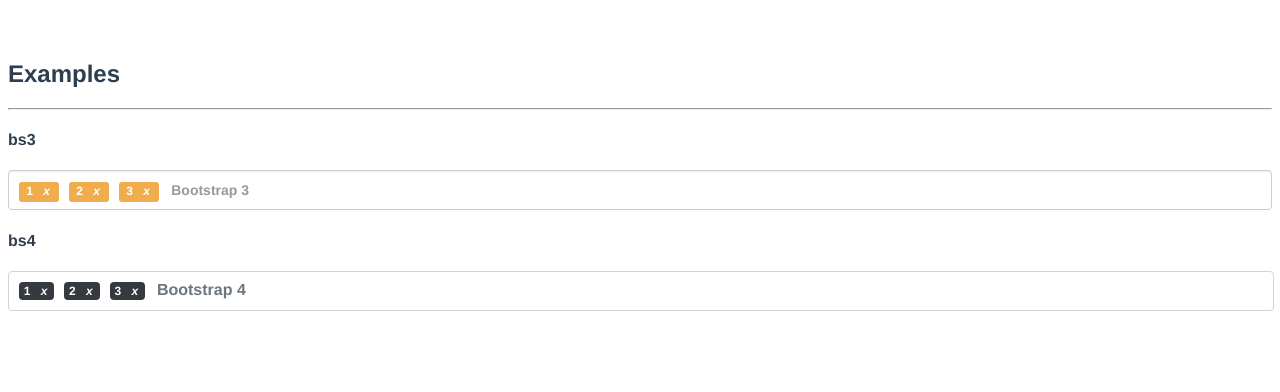
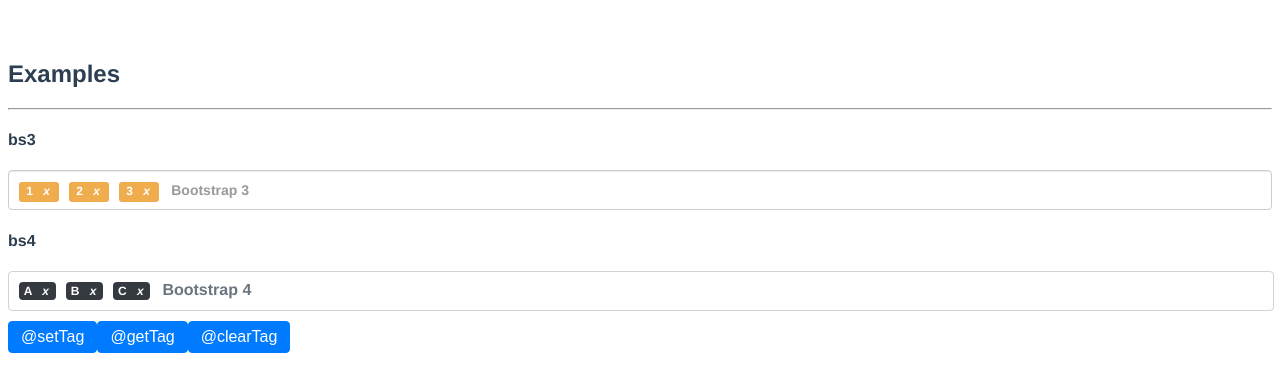
Before and after one commit to gurudin/vue-tags-input, a Vue app: page / in a window 1280 px wide. Shown: the top 392 px of the page. Built offline with nearby package versions, Linux system fonts and the light colour scheme.

Commit message:
fixed 添加getTag、setTag、clearTag方法

```diff
--- a/src/App.vue
+++ b/src/App.vue
@@ -17,8 +17,14 @@
       <tags-input
        :bootstrap="4"
        placeholder="Bootstrap 4"
-       :data-value="[1, 2, 3]"
-       label-style="dark"></tags-input>
+       :data-value="['A', 'B', 'C']"
+       label-style="dark"
+       :callback="bt4call"
+       ref="bs4"></tags-input>
+
+      <button type="button" class="btn btn-primary" @click="setTag">@setTag</button>
+      <button type="button" class="btn btn-primary" @click="getTag">@getTag</button>
+      <button type="button" class="btn btn-primary" @click="clearTag">@clearTag</button>
     </div>
   </div>
 </template>
@@ -28,6 +34,31 @@
 
 export default {
   name: 'App',
+  data() {
+    return {};
+  },
+  methods: {
+    bt4call(tag, inx) {
+      var _this = this;
+      setTimeout(() => {
+        if (tag == 1) {
+          _this.$refs.bs4.removeTag(inx)
+        }
+      }, 1000);
+
+      return true;
+    },
+    setTag() {
+      var tags = ['D', 'E', 'F'];
+      this.$refs.bs4.setTag(tags);
+    },
+    getTag() {
+      console.log(this.$refs.bs4.getTag());
+    },
+    clearTag() {
+      this.$refs.bs4.clearTag();
+    }
+  },
   components: {
     TagsInput
   }
@@ -42,4 +73,28 @@
   color: #2c3e50;
   margin-top: 60px;
 }
+.btn {
+  display: inline-block;
+  font-weight: 400;
+  text-align: center;
+  white-space: nowrap;
+  vertical-align: middle;
+  -webkit-user-select: none;
+  -moz-user-select: none;
+  -ms-user-select: none;
+  user-select: none;
+  border: 1px solid transparent;
+  padding: .375rem .75rem;
+  font-size: 1rem;
+  /* line-height: 1.5; */
+  cursor: pointer;
+  margin-top: 10px;
+  border-radius: .25rem;
+  transition: color .15s ease-in-out,background-color .15s ease-in-out,border-color .15s ease-in-out,box-shadow .15s ease-in-out;
+}
+.btn-primary {
+  color: #fff;
+  background-color: #007bff;
+  border-color: #007bff;
+}
 </style>
--- a/src/TagsInput.vue
+++ b/src/TagsInput.vue
@@ -1,13 +1,15 @@
 <template>
+
   <div :class="bsStyle" @click="blur">
-    <span class="label" :class="'label-' + labelStyle" v-for="(item,inx) in tagsValue">{{item.tag}} <i data-role="remove" @click="remove(inx)"></i></span>
+    <span class="label" :class="'label-' + labelStyle" v-for="(item,inx) in tagsValue">{{item.tag}} <i data-role="remove" @click="removeTag(inx)"></i></span>
     <input type="text" :size="inputSize" :placeholder="placeholder" v-model.trim="currentValue" @keyup="keyAction" ref="tagsinput" />
   </div>
+
 </template>
 
 <script>
 export default {
-  name: 'InputTag',
+  // name: 'InputTag',
   props: {
     bootstrap: {
       type: Number,
@@ -26,7 +28,11 @@
     dataValue: {
       type: null,
       required: false
-    }
+    },
+    callback: {
+      type: null,
+      required: false
+    },
   },
   data() {
     return {
@@ -55,9 +61,6 @@
     blur() {
       this.$refs.tagsinput.focus();
     },
-    remove(inx) {
-      this.tagsValue.splice(inx, 1);
-    },
     keyAction(event) {
       if (this.currentValue == '' && (event.key == 'ArrowLeft' || event.key == 'ArrowRight')) {
         let current = event.target;
@@ -79,13 +82,44 @@
           let tmpArr = arr.split('，');
           tmpArr.forEach(row => {
             if (row != '') {
-              _this.tagsValue.push({ tag: row, loading: false});
+              if (typeof _this.callback == 'function') {
+                let tagLen = _this.tagsValue.length;
+                _this.tagsValue.push({ tag: row, loading: true});
+
+                let res = _this.callback(row, tagLen);
+
+                res == true ? _this.tagsValue[tagLen].loading = false : _this.tagsValue.splice(tagLen, 1);
+              } else {
+                _this.tagsValue.push({ tag: row, loading: false});
+              }
             }
           });
         });
 
         this.currentValue = '';
       }
+    },
+    removeTag(inx) {
+      this.tagsValue.splice(inx, 1);
+    },
+    setTag(tags) {
+      let tagsValue = [];
+      tags.forEach((row, inx) => {
+        tagsValue[inx] = { tag: row, loading: false};
+      });
+
+      this.tagsValue = tagsValue;
+    },
+    getTag() {
+      let tagsValue = [];
+      this.tagsValue.forEach(row => {
+        tagsValue.push(row.tag);
+      });
+
+      return tagsValue;
+    },
+    clearTag() {
+      this.tagsValue = [];
     }
   },
   created() {
@@ -99,8 +133,6 @@
 
       this.tagsValue = tagsValue;
     }
-
-    console.log(tagsValue);
   }
 }
 </script>
```
